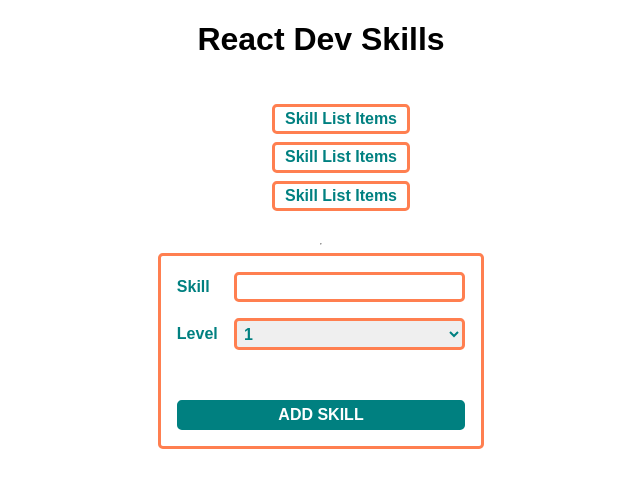
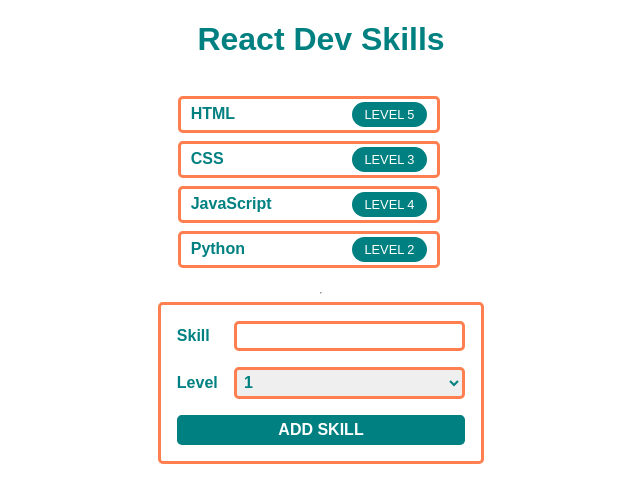
Before and after one commit to Nisal4/React-Dev-Skills, a React (Create React App) app: page / in a window 1280 px wide. Shown: the top 502 px of the page, without its empty margins (319-959 px from the left). Built offline with nearby package versions, Linux system fonts and the light colour scheme.

Commit message:
Add levels and fix css

```diff
--- a/src/App.js
+++ b/src/App.js
@@ -5,22 +5,23 @@ import NewSkillForm from './NewSkillForm';
 
 export default function App() {
   const [skills, setSkills] = useState([
-    "Skill List Items",
-    "Skill List Items",
-    "Skill List Items"
+    { name: 'HTML', level: 5 },
+    { name: 'CSS', level: 3 },
+    { name: 'JavaScript', level: 4 },
+    { name: 'Python', level: 2 },
   ]);
 
   function addSkill(skill) {
     setSkills([...skills, skill]);
-  }
+  };
 
   return (
     <div className='App'>
-      <h1>React Dev Skills</h1>
+      <h1 className='teal-text'>React Dev Skills</h1>
       <SkillList skills={skills} />
 
       <hr />
-    <NewSkillForm addSkill={addSkill} />
+      <NewSkillForm addSkill={addSkill} />
     </div>
   );
 }
--- a/src/NewSkillForm.jsx
+++ b/src/NewSkillForm.jsx
@@ -3,11 +3,13 @@ import "./NewSkillForm.css";
 
 export default function NewSkillForm({ addSkill }) {
     const [newSkill, setNewSkill] = useState("");
+    const [newLevel, setNewLevel] = useState(3);
 
     function handleAddSkill(e) {
         e.preventDefault();
-        addSkill(newSkill);
+        addSkill({ name: newSkill, level: newLevel });
         setNewSkill("");
+        setNewLevel(3);
     }
 
 
@@ -24,13 +26,12 @@ export default function NewSkillForm({ addSkill }) {
                 />
                 <label>Level</label>
                 <select>
-                    <option value="1">1</option>
-                    <option value="2">2</option>
-                    <option value="3">3</option>
-                    <option value="4">4</option>
-                    <option value="5">5</option>
+                    <option value={1}>1</option>
+                    <option value={2}>2</option>
+                    <option value={3}>3</option>
+                    <option value={4}>4</option>
+                    <option value={5}>5</option>
                 </select>
-                <br />
                 <button type="submit">ADD SKILL</button>
             </form>
         </div>
--- a/src/SkillList.css
+++ b/src/SkillList.css
@@ -1,3 +1,3 @@
-/* .SkillList {
-    padding-left: 0;
-} */
+.SkillList {
+    padding-right: 5%;
+}
--- a/src/SkillList.jsx
+++ b/src/SkillList.jsx
@@ -1,11 +1,14 @@
 import SkillListItem from "./SkillListItem";
+import "./SkillList.css";
 
 export default function SkillList({ skills }) {
     return (
-        <ul className="SkillList">
-            {skills.map((t, idx) => (
-                <SkillListItem skill={t} index={idx} key={idx} />
-            ))}
-        </ul>
+        <div className="SkillList">
+            <ul>
+                {skills.map((skill, idx) => (
+                    <SkillListItem key={idx} name={skill.name} level={skill.level} />
+                ))}
+            </ul>
+        </div>
     );
 }
--- a/src/SkillListItem.jsx
+++ b/src/SkillListItem.jsx
@@ -1,9 +1,12 @@
 import './SkillListItem.css';
 
-export default function SkillListItem({ skill, index }) {
+export default function SkillListItem({ name, level }) {
     return (
-        <li className='SkillListItem'>
-            {skill}
-        </li>
+        <div>
+            <li className='SkillListItem'>
+                <span>{name}</span>
+                <span className='level'>LEVEL {level}</span>
+            </li>
+        </div>
     );
 }
```
